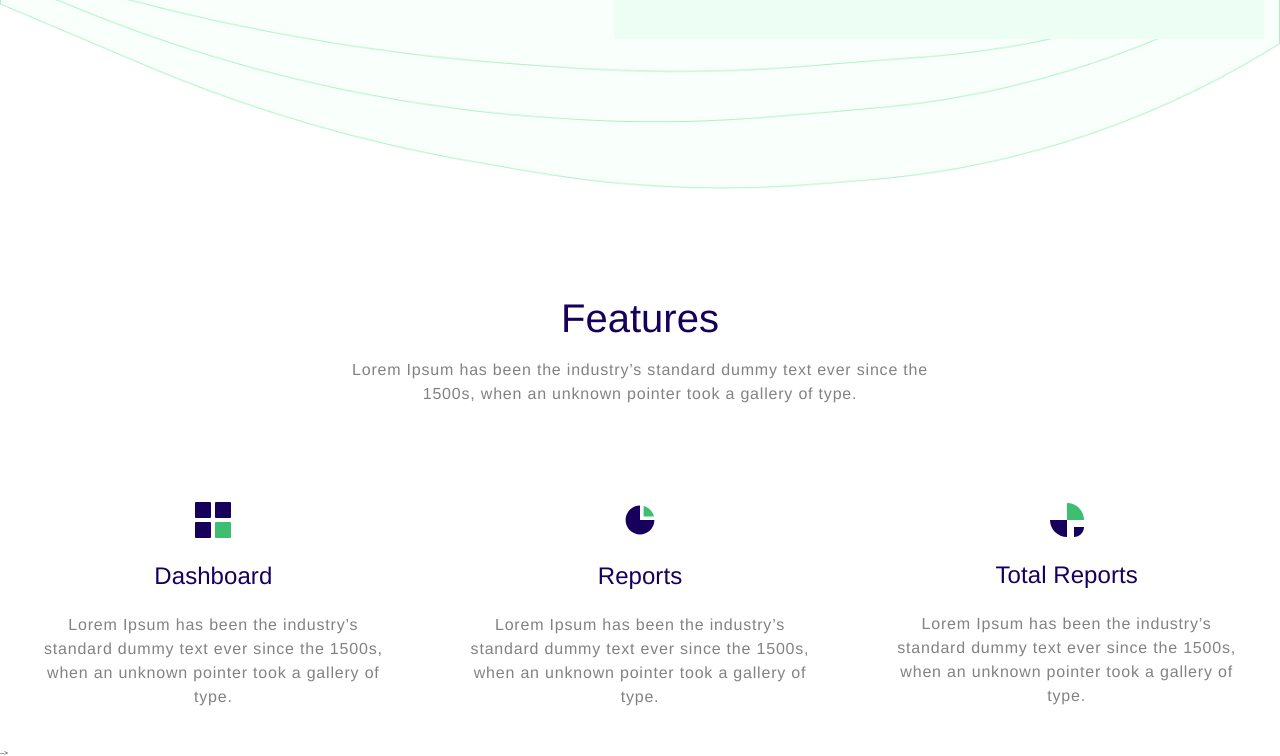
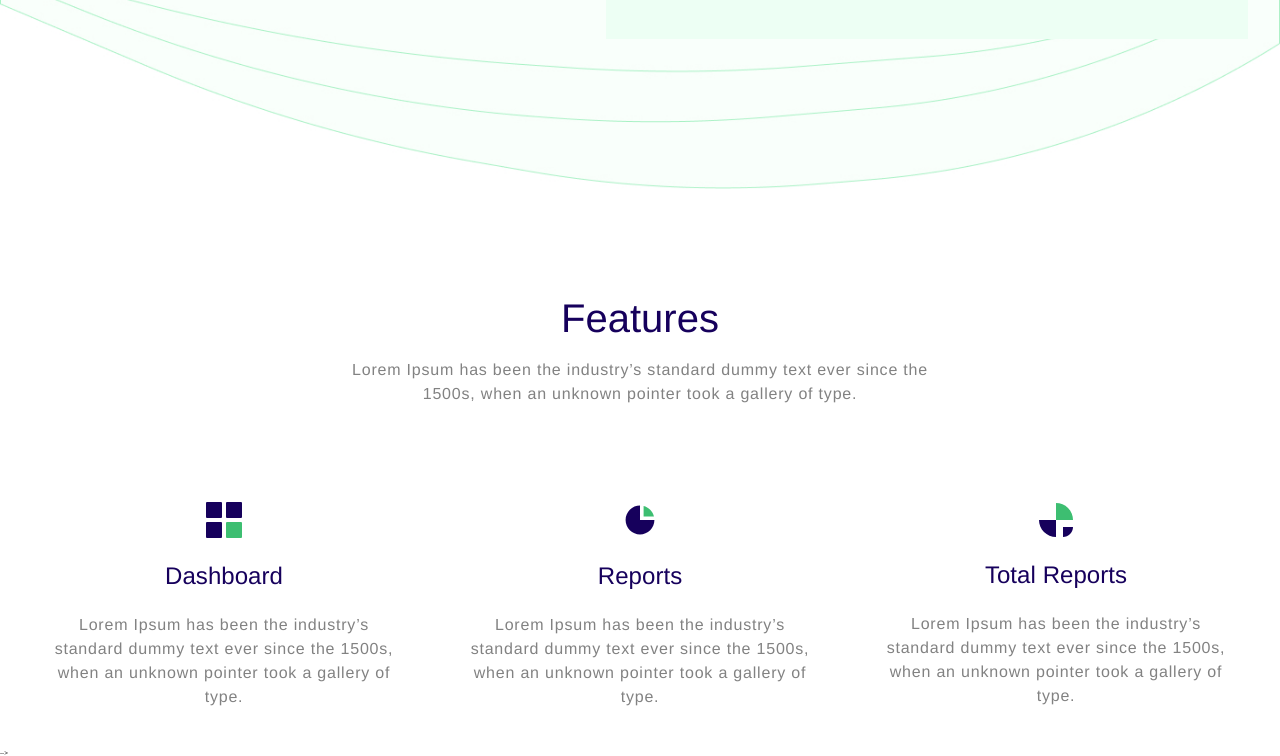
Before and after one commit to victor-codes/greendot, a plain HTML site: page index.html in a window 1280 px wide. Shown: the part 545-1301 px from the top of the page. Drawn offline with Linux system fonts and the light colour scheme.

Commit message:
Update style.css

```diff
--- a/style.css
+++ b/style.css
@@ -9,7 +9,7 @@
     font-family: 'Roboto', sans-serif; */
 }
 .style_container {
-    max-width: 1296px;
+    max-width: 1248px;
     margin: auto;
 }
 body {
@@ -231,7 +231,7 @@ h3 {
     flex-direction: column;
     align-items: center;
     margin: auto;
-    width: 350px;
+    max-width: 350px;
 
     /* margin-right: 56px; */
 }
@@ -284,6 +284,7 @@ dd {
         width: auto;
     }
     h1 {
+        font-size: 4rem;
         margin-top: 40px;
         width: auto;
         height: auto;
```
